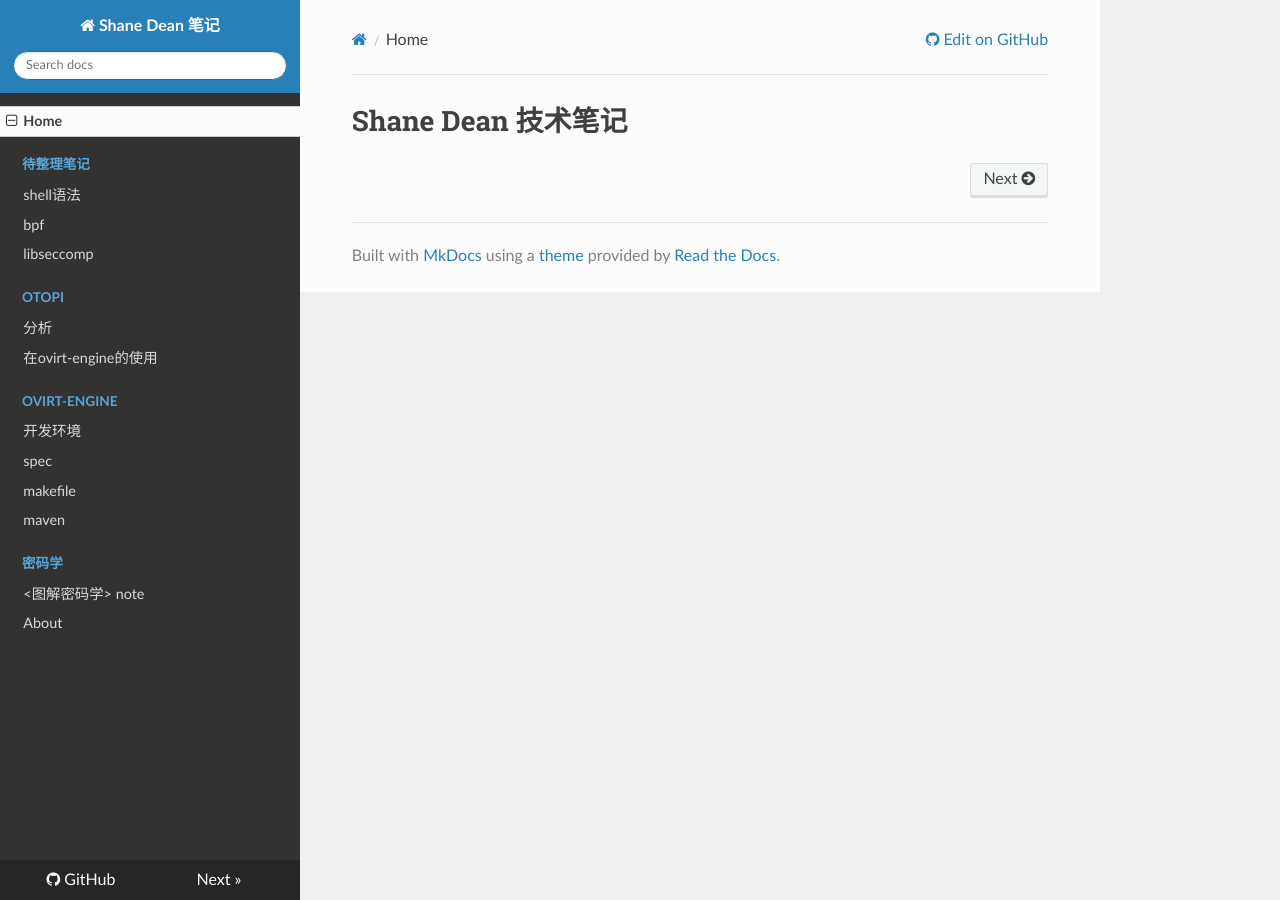
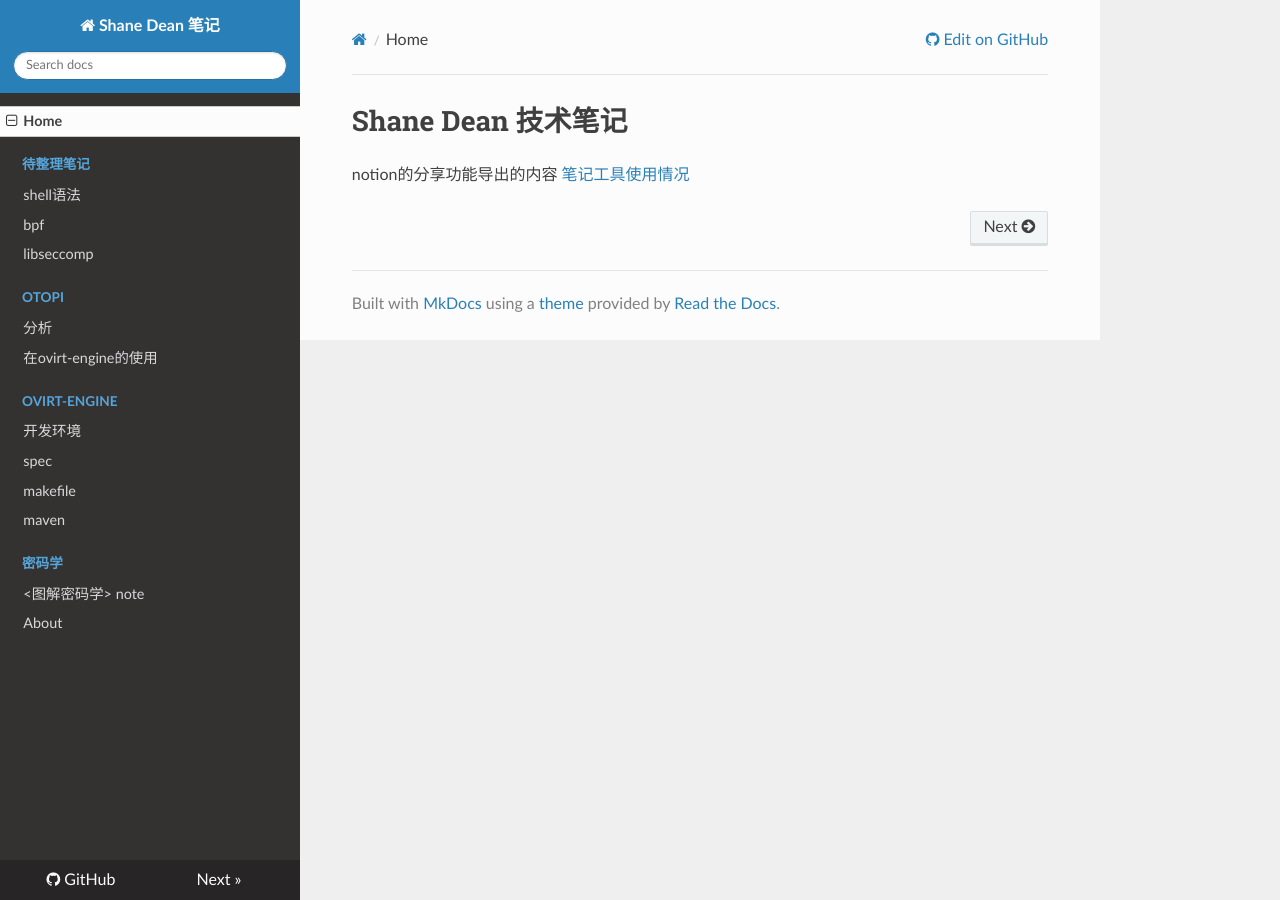
Before and after one commit to ShaneDean/note, an MkDocs documentation site: the page built from docs/index.md, in a window 1280 px wide. Built offline with MkDocs 1.6.1, drawn with Linux system fonts in a browser that asks for light colours; nearby versions of some CDN libraries.

Commit message:
test notion share and github actions

```diff
--- a/docs/index.md
+++ b/docs/index.md
@@ -1 +1,3 @@
 # Shane Dean 技术笔记
+
+notion的分享功能导出的内容 [笔记工具使用情况](https://shanedean.notion.site/0fe88b1c404841b186a1f7c95b3a41ca)
```
